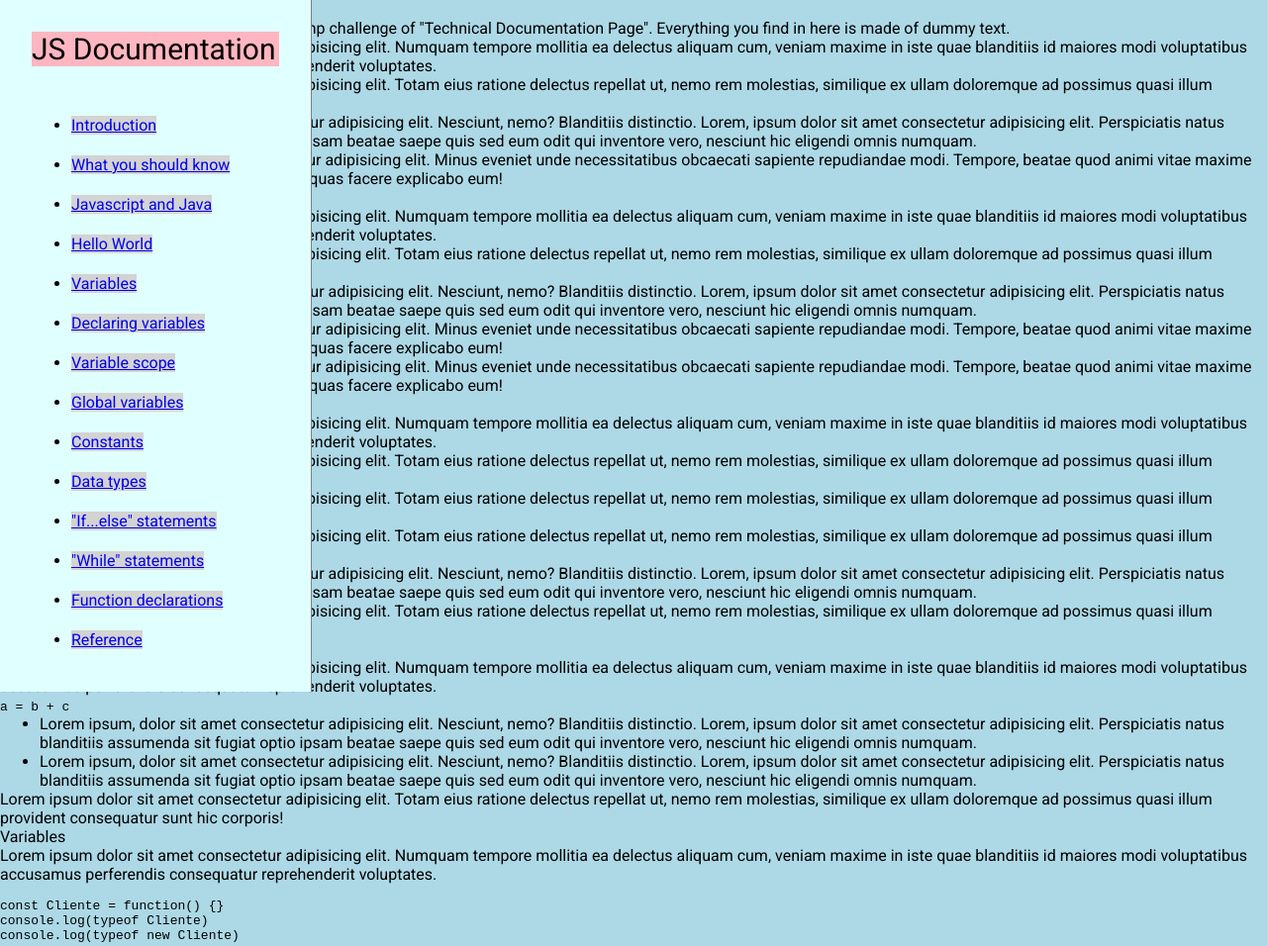
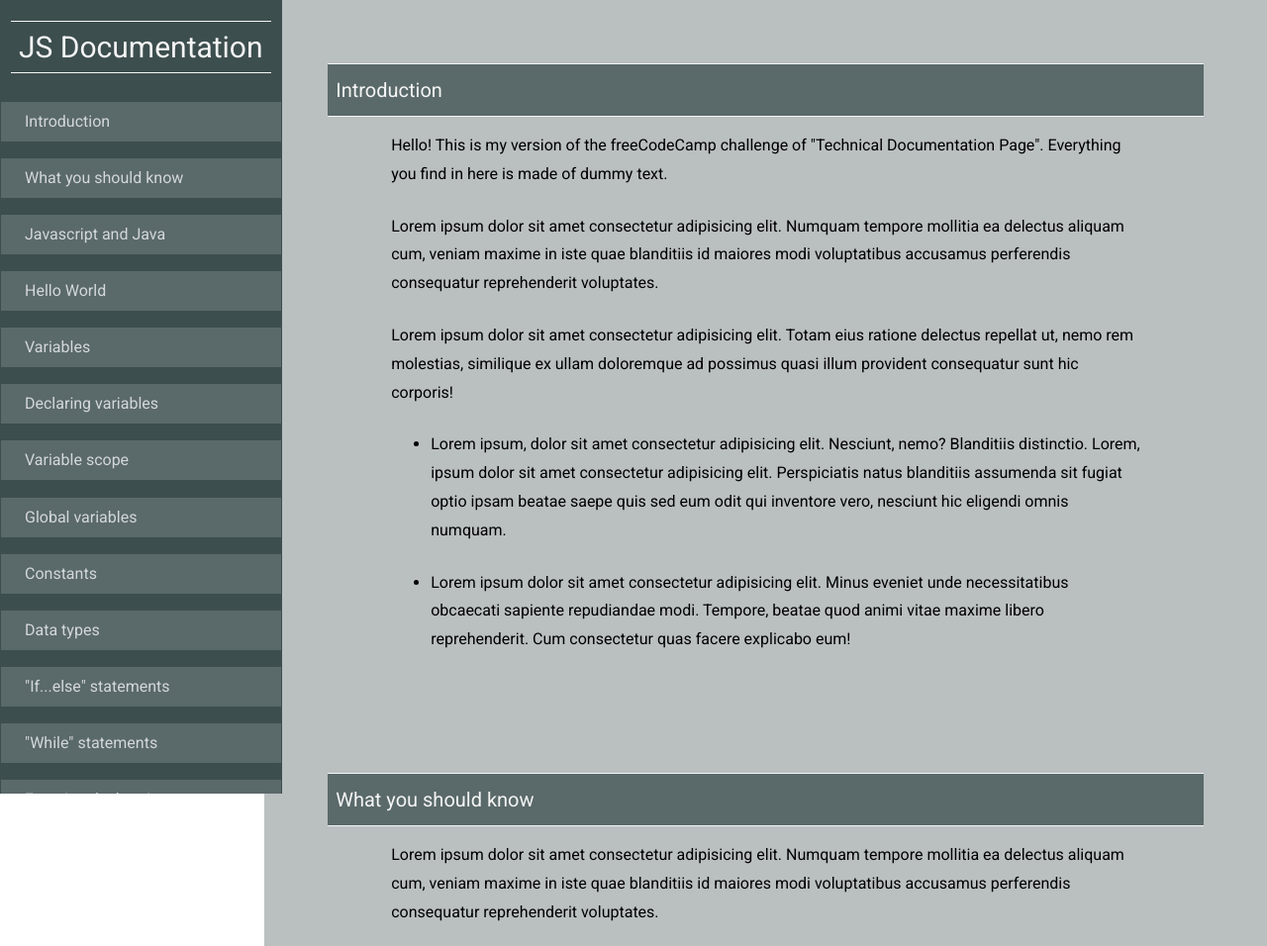
Before and after one commit to barbaracalderon/fcc-technical-documentation-page, a plain HTML site: page index.html in a window 1280 px wide. Shown: the top 956 px of the page at 99% size. Drawn offline with Linux system fonts and the light colour scheme.

Commit message:
Finished the layout

```diff
--- a/styles.css
+++ b/styles.css
@@ -5,43 +5,90 @@
 }
 
 body {
-    background-color: lightblue;
     display: flex;
     font-family: 'Roboto', sans-serif;
 }
 
 #nav-bar {
-    background-color: lightcyan;
-    padding: 2rem;
+    background-color: rgb(61, 78, 78);
+    padding: 1px;
     text-align: left;
     position: fixed;
     min-width: 250px;
-    border-right: solid;
-    border-width: thin;
-    border-color: gray;
+    height: 100%;
+    overflow: scroll;
 
 }
 
 #nav-bar > header {
     font-size: 30px;
-    margin-bottom: 40px;
-    background-color: lightpink;
+    margin: 20px 10px 20px 10px;
+    background-color: rgb(61, 78, 78);
+    color: whitesmoke;
 }
 
 #nav-bar > ul {
     height: 100%;
     line-height: 2.5;
-}
-
-#nav-bar > li {
-    background-color: white;
-    border-top: 1px solid;
-    border-color: gray;
-    width: 100%;
     list-style: none;
+    background-color:rgb(61, 78, 78);
+    padding: 0px;
+    font-size: 16px;
+    display: grid;
+    align-items: center;
 }
 
 .nav-link {
-    background-color: lightgray;
+    background-color: rgb(90, 105, 105);
+    height: 100%;
+    display: grid;
+    padding-left: 1.5rem;
+}
 
+a {
+    text-decoration: none;
+    color: rgb(211, 215, 221);
 }
+
+a:hover {
+    color:rgb(61, 78, 78);
+}
+
+#main-doc {
+    background-color: rgb(186, 191, 191);
+    margin-left: 16.7rem;
+}
+
+.main-section {
+    padding: 2rem;
+    margin: 2rem;
+    line-height: 1.8;
+}
+
+header {
+    background-color:  rgb(90, 105, 105);
+    color: whitesmoke;
+    font-size: 20px;
+    margin-bottom: 15px;
+    border-top: solid;
+    border-bottom: solid;
+    border-width: thin;
+    padding: 0.5rem;
+}
+
+article {
+    padding: 0 4rem 0 4rem;
+}
+
+article > p {
+    margin-bottom: 1.5rem;
+}
+
+article > ul > li {
+    margin-bottom: 1.5rem;
+    margin-top: 1.5rem;
+}
+
+code {
+    width: 100%;
+}
```
